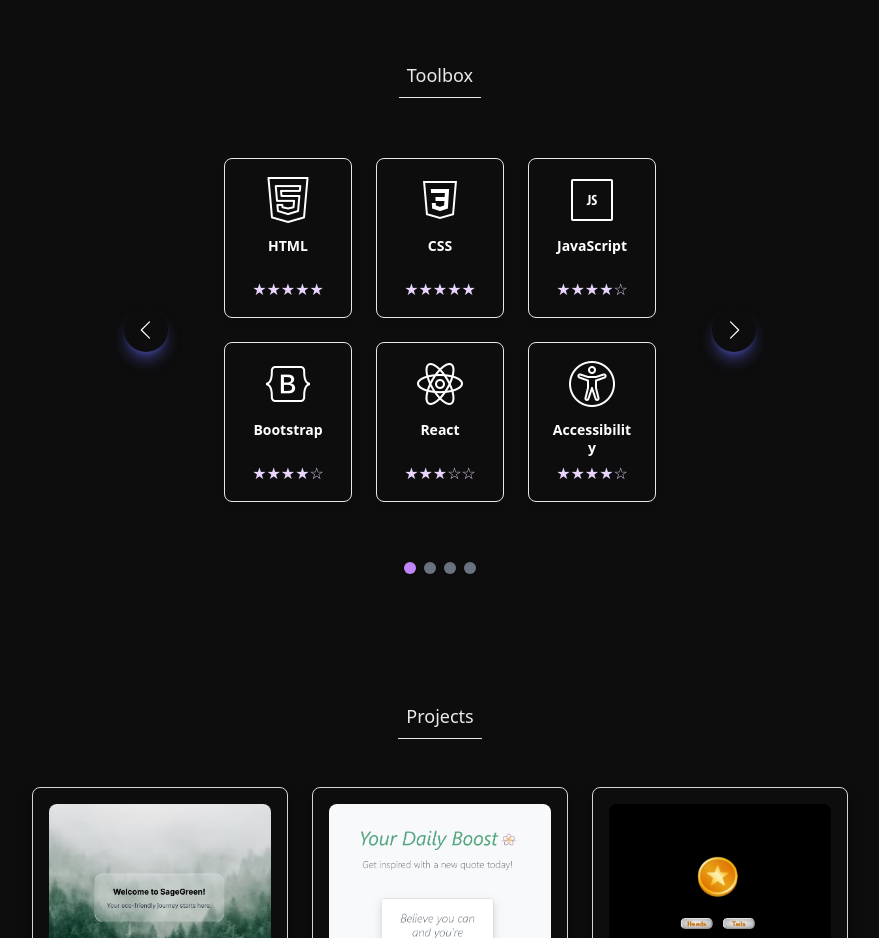
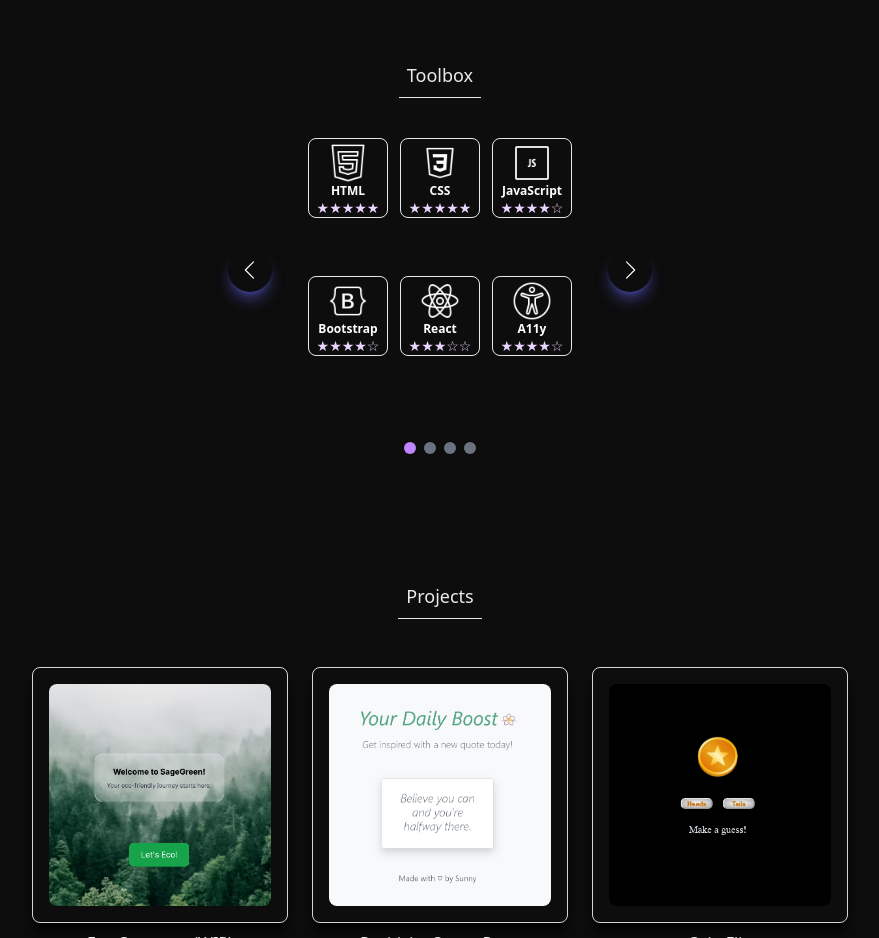
Before and after one commit to sunnycc17/portfolio, a website with bundled scripts: page index.html in a window 1280 px wide. Shown: the part 1340-2278 px from the top of the page, without its empty margins (200-1079 px from the left). Built offline with nearby package versions, Linux system fonts and the light colour scheme.

Commit message:
tried new gird aspects

```diff
--- a/data/SkillsData.js
+++ b/data/SkillsData.js
@@ -17,8 +17,8 @@ export const skills = [
   { src: 'public/react.png', alt: 'React Icon', name: 'React', stars: 3 },
   {
     src: 'public/accessibility.png',
-    alt: 'Accessibility Icon',
-    name: 'Accessibility',
+    alt: 'a11y Icon',
+    name: 'A11y',
     stars: 4,
   },
   { src: 'public/seo.png', alt: 'SEO Icon', name: 'SEO', stars: 4 },
@@ -57,8 +57,8 @@ export const skills = [
   { src: 'public/vite.png', alt: 'Vite Icon', name: 'Vite', stars: 4 },
   {
     src: 'public/google-analytics.png',
-    alt: 'Google Analytics Icon',
-    name: 'Google Analytics',
+    alt: 'GAnalytics Icon',
+    name: 'GAnalytics',
     stars: 3,
   },
   {
--- a/index.html
+++ b/index.html
@@ -135,10 +135,10 @@
           </svg>
         </button>
 
-        <div id="skills-container" class="relative p-5">
+        <div id="skills-container" class="relative aspect-square ">
           <div
             id="skills-grid"
-            class="grid grid-cols-3 gap-6 transition-transform duration-500 ease-in-out"
+            class="grid aspect-square grid-cols-3 gap-3  transition-transform duration-500 ease-in-out"
           ></div>
         </div>
 
--- a/script.js
+++ b/script.js
@@ -122,23 +122,23 @@ document.addEventListener('DOMContentLoaded', () => {
        */
       const wrapper = document.createElement('div');
       wrapper.className =
-        'relative flex flex-col items-center p-4 border border-gray-200 rounded-lg shadow-md hover:bg-violet-900 transition-colors duration-300 ease-in-out cursor-pointer w-32 h-40';
+        'relative flex flex-col items-center p-1 border border-gray-200 rounded-lg hover:bg-violet-900 transition-colors duration-300 ease-in-out w-20 h-20 aspect-square';
 
       // Skill Image
       const img = document.createElement('img');
       img.src = skill.src;
       img.alt = skill.alt;
-      img.className = ' w-19 h-19 object-contain'; // Adjust icon size here
+      img.className = ' w-10 h-10 object-contain aspect-square'; // Adjust icon size here
 
       // Skill Name
       const name = document.createElement('p');
       name.textContent = skill.name;
       name.className =
-        'mt-3 text-sm font-semibold text-white text-center text-wrap break-words max-w-[80px] w-24 h-12 leading-tight';
+        'text-xs font-semibold text-white text-center text-wrap break-words max-w-[80px] w-15 leading-tight';
 
       // Star Ratings
       const stars = document.createElement('div');
-      stars.className = 'mt-1 text-purple-200';
+      stars.className = 'text-sm text-purple-200';
       stars.innerHTML = '★'.repeat(skill.stars) + '☆'.repeat(5 - skill.stars); // Fill stars logic
 
       // Tooltip on click (name + stars)
```
Also changed, not shown: public/postman.png, src/output.css.
